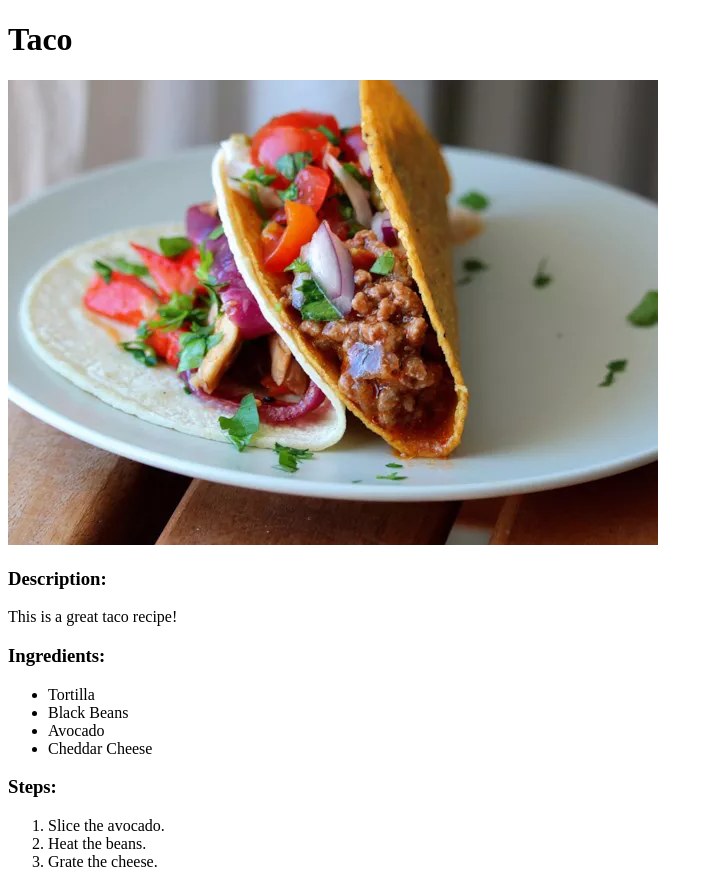
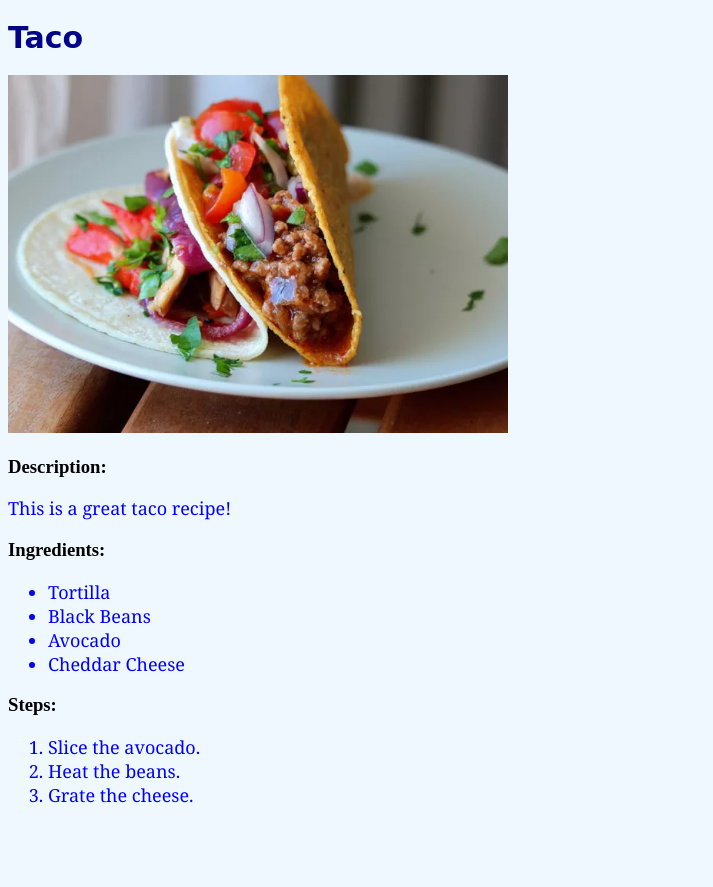
Before and after one commit to makimakimek/odin-recipes, a plain HTML site: page recipes/taco.html in a window 1280 px wide. Shown: the whole page, without its empty margins (0-713 px from the left). After the commit the page ends 823 px from the top, so only its background shows below. Drawn offline with Linux system fonts and the light colour scheme.

Commit message:
Added basic CSS components.

```diff
--- /dev/null
+++ b/recipes/styles.css
@@ -0,0 +1,32 @@
+h1 {
+    color: darkblue;
+    font-family: "DejaVu Sans", sans-serif;
+    font-size: 30px;
+    font-weight: 700;
+    text-align: left;
+}
+
+li {
+    color: blue;
+    font-family: Cambria, Cochin, Georgia, Times, 'Times New Roman', serif;
+    font-size: 18px;
+    font-weight: 200;
+    text-align: left;
+}
+
+img {
+    height: auto;
+    width: 500px;
+}
+
+p {
+    color: blue;
+    font-family: Cambria, Cochin, Georgia, Times, 'Times New Roman', serif;
+    font-size: 18px;
+    font-weight: 200;
+    text-align: left;
+}
+
+body {
+    background-color: aliceblue;
+}
--- a/recipes/taco.html
+++ b/recipes/taco.html
@@ -4,6 +4,7 @@
     <meta charset="UTF-8">
     <meta http-equiv="X-UA-Compatible" content="IE=edge">
     <meta name="viewport" content="width=device-width, initial-scale=1.0">
+    <link rel="stylesheet" href="styles.css">
     <title>Taco</title>
 </head>
 <body>
```
Also changed, not shown: index.html (+2 -1 lines), recipes/lasagna.html (+1 -0 lines), recipes/pizza.html (+1 -0 lines).
